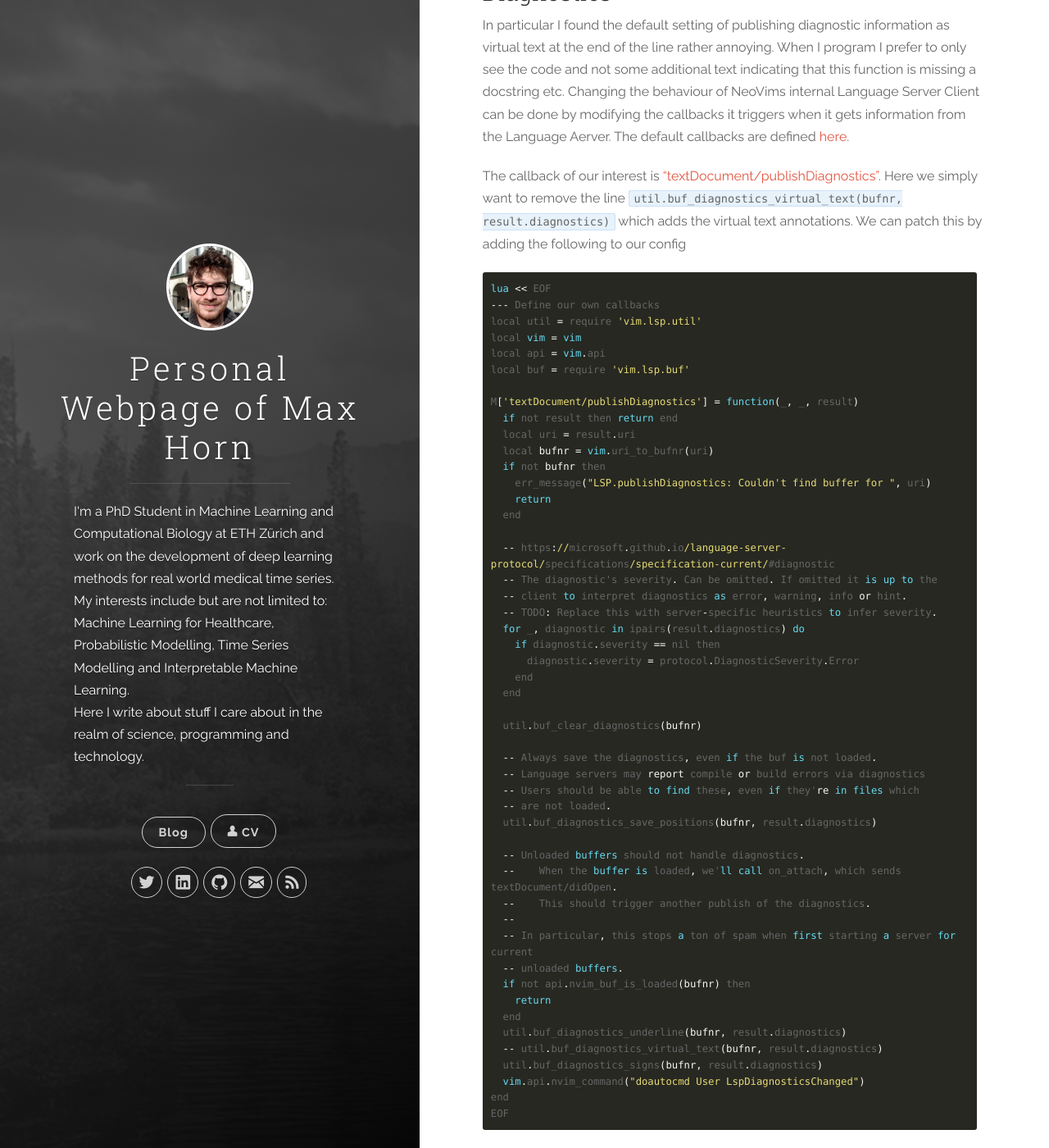
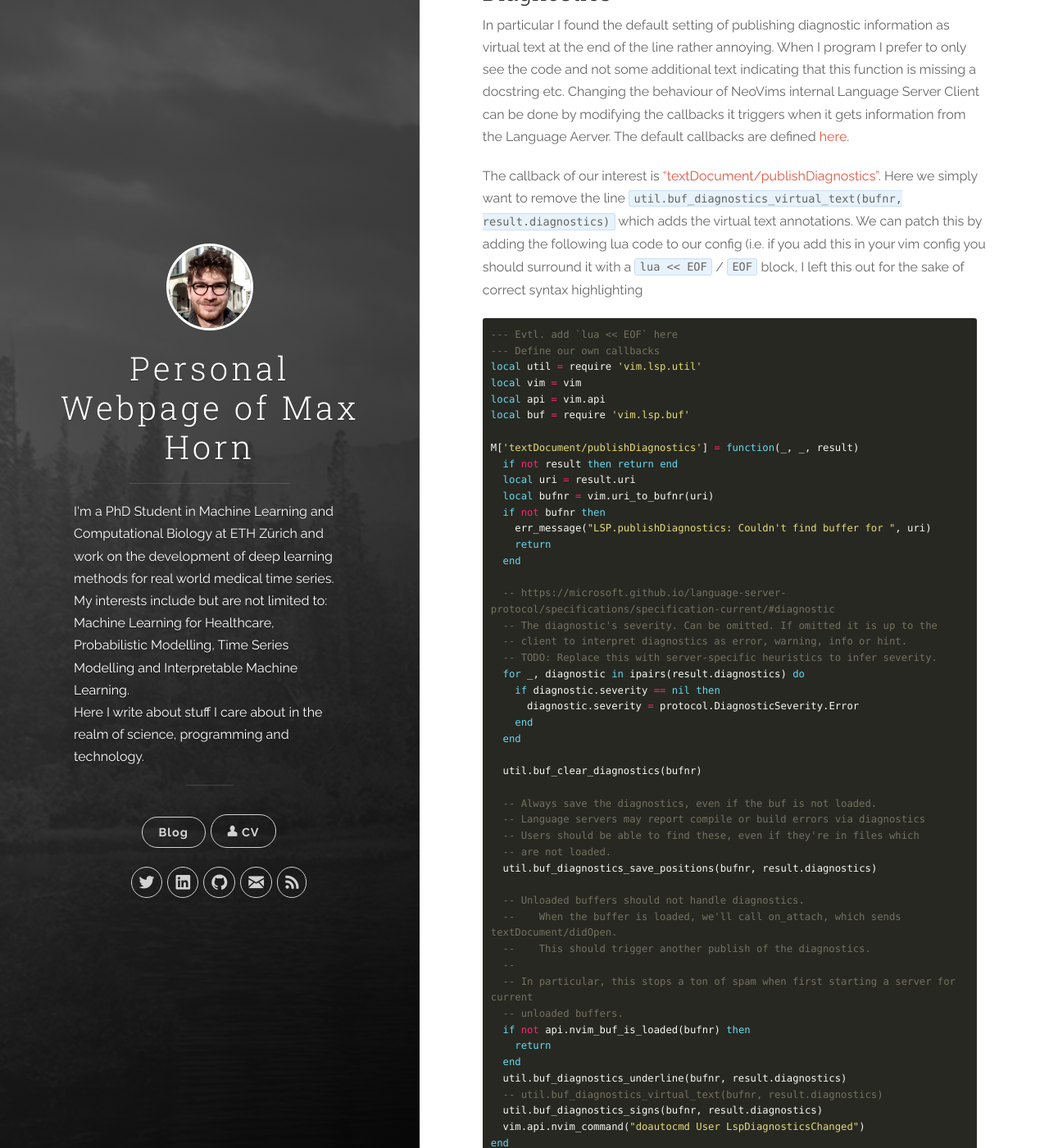
Before and after one commit to weatheredwatcher/weatheredwatcher.github.io, a Jekyll site: the page built from _posts/2020-10-31-NeoVims-Language-Server-Client.md, in a window 1280 px wide and 1400 px high, scrolled down 3699 px. Shown: the whole window at 82% size. Built offline with Jekyll 4.4.1, drawn with Linux system fonts in a browser that asks for light colours; comment, search, counter and statistics services are not loaded; some of the changed text lies outside the part shown.

Commit message:
Some fixes

````diff
--- a/_posts/2020-10-31-NeoVims-Language-Server-Client.md
+++ b/_posts/2020-10-31-NeoVims-Language-Server-Client.md
@@ -156,11 +156,13 @@ The callback of our interest is
 ["textDocument/publishDiagnostics"](https://github.com/neovim/neovim/blob/ca7449db46062098cc9b0c84401655cba7d3a53f/runtime/lua/vim/lsp/callbacks.lua#L76).
 Here we simply want to remove the line
 `util.buf_diagnostics_virtual_text(bufnr, result.diagnostics)` which adds the
-virtual text annotations.  We can patch this by adding the following to our
-config
+virtual text annotations.  We can patch this by adding the following lua code
+to our config (i.e. if you add this in your vim config you should surround it
+with a `lua << EOF` / `EOF` block, I left this out for the sake of correct
+syntax highlighting
 
-```vimscript
-lua << EOF
+```lua
+--- Evtl. add `lua << EOF` here
 --- Define our own callbacks
 local util = require 'vim.lsp.util'
 local vim = vim
@@ -208,7 +210,7 @@ M['textDocument/publishDiagnostics'] = function(_, _, result)
   util.buf_diagnostics_signs(bufnr, result.diagnostics)
   vim.api.nvim_command("doautocmd User LspDiagnosticsChanged")
 end
-EOF
+--- Evtl. add `EOF` here
 ```
 
 Which does exactly the same as the original callback but comments out the line
@@ -225,7 +227,7 @@ Additionally, we probably want to set the colors used to indicate a error or
 warning to fit to the color scheme we using.  This can be done by defining the
 appropriate highlight groups
 
-```vimscipt
+```vimscript
 " Highlighting applied to floating window
 highlight LspDiagnosticsErrorFloating guifg=#fb4934 gui=NONE ctermfg=NONE ctermbg=NONE cterm=NONE
 highlight LspDiagnosticsWarningFloating guifg=#fabd2f gui=NONE ctermfg=NONE ctermbg=NONE cterm=NONE
@@ -339,7 +341,7 @@ setlocal tagfunc=v:lua.tagfunc_nvim_lsp
 ### Additional goodies
 
 #### Highlighting references to variable under the cursor
-```vimscipt
+```vimscript
 autocmd CursorHold  <buffer> lua vim.lsp.buf.document_highlight()
 autocmd CursorHoldI <buffer> lua vim.lsp.buf.document_highlight()
 autocmd CursorMoved <buffer> lua vim.lsp.buf.clear_references()
@@ -355,7 +357,7 @@ highlight! link LspReferenceWrite LspReference
 The below snippet implements formatting the file when triggering a write to
 disk.  It needed some additional fixes to prevent the cursor position from
 being lost after the reformat[^preserve-cursor-position].
-```vimscipt
+```vimscript
 function! Preserve(command)
     try
         " Preparation: save last search, and cursor position.
@@ -374,7 +376,7 @@ autocmd BufWritePre <buffer> call Preserve('lua vim.lsp.buf.formatting_sync(nil,
 
 #### Renaming variables
 The below snippet allows you to rename the variable under the cursor:
-```vimscipt
+```vimscript
 function! LspRename()
     call inputsave()
     let l:newname = input('Rename to: ')
@@ -417,6 +419,14 @@ endfunction
 autocmd Filetype python call SetupPython()
 ```
 
+## Summary
+I hope you found the above pointers and snippets helpful.  For me switching to
+the built-in language server client gave a huge jump in performance and
+responsiveness of my favorite editor :).  Let me know if you have any comments,
+suggestions or issues!
+
+See you next time!
+
 
 [language-server-sum]: https://microsoft.github.io/language-server-protocol/overviews/lsp/img/language-server-sequence.png
 
````
Also changed, not shown: other parts of _posts/2020-10-31-NeoVims-Language-Server-Client.md (+1 -1 lines).
